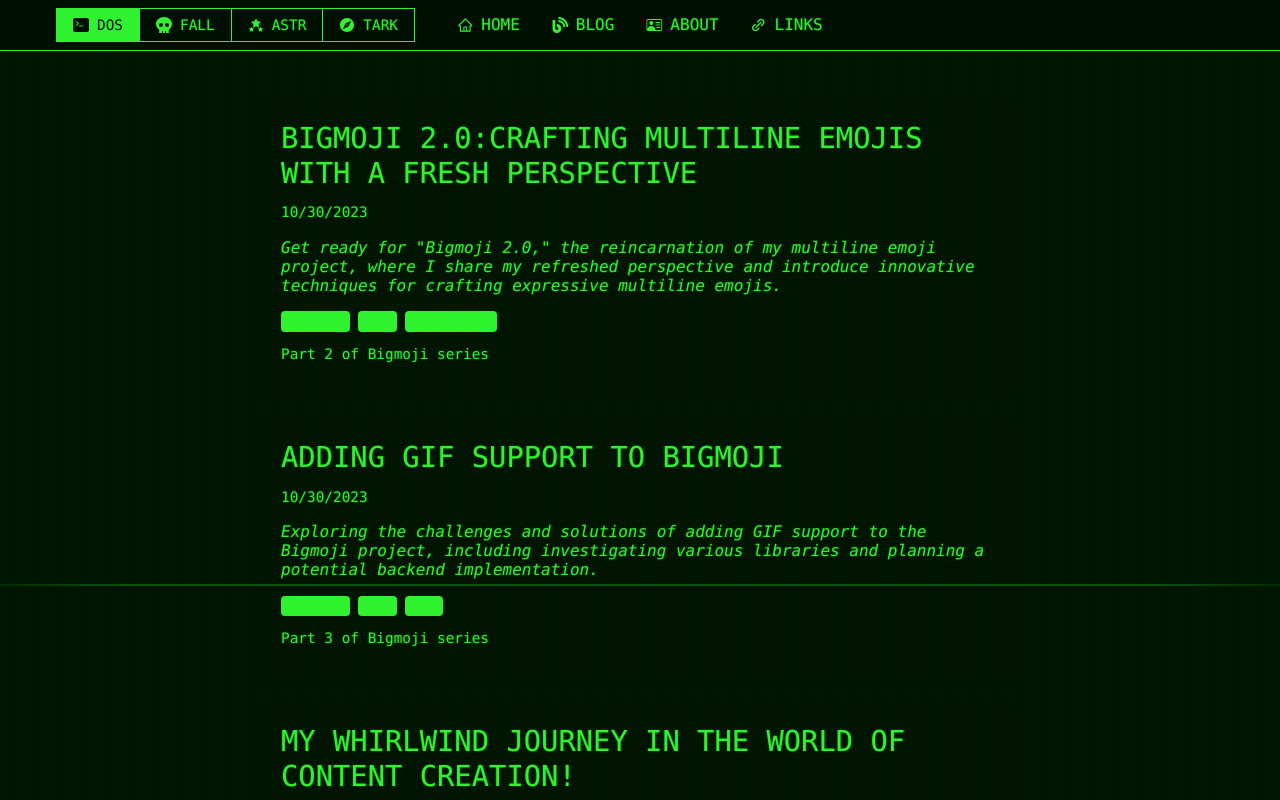
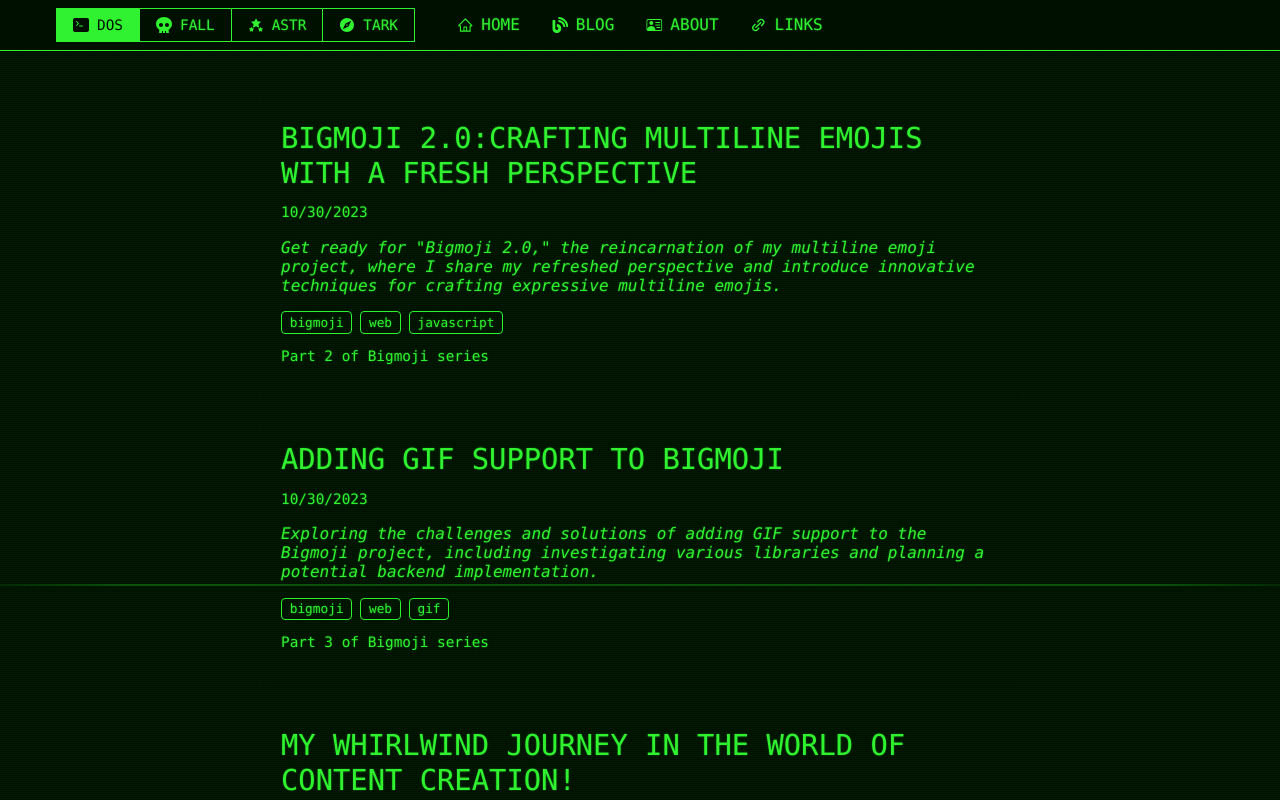
Before and after one commit to ParagonJenko/blog-alexjenkinson, a React (Vite) app: page /blog in a window 1280 px wide. Shown: the top 800 px of the page. Built offline with nearby package versions, Linux system fonts and the light colour scheme.

Commit message:
Fixed tag style to be visible

```diff
--- a/src/pages/Blog.tsx
+++ b/src/pages/Blog.tsx
@@ -83,8 +83,9 @@ const TagList = styled.div`
 `;
 
 const Tag = styled.span`
-	background-color: ${({ theme }) => theme.border};
+	background-color: ${({ theme }) => theme.background};
 	color: ${({ theme }) => theme.text};
+	border: 1px solid ${({ theme }) => theme.border};
 	padding: 0.2em 0.6em;
 	border-radius: 4px;
 	font-size: 0.8em;
```
